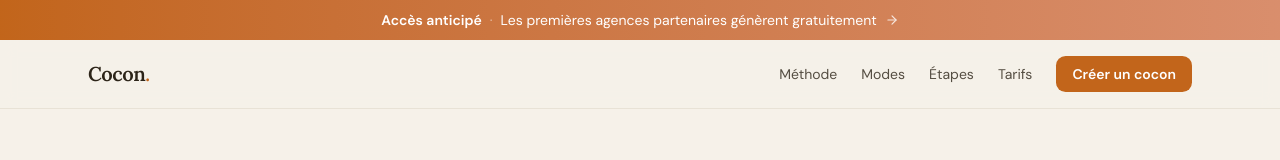
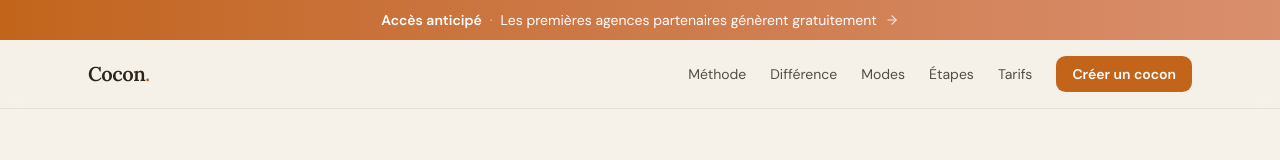
Before and after one commit to MisterZogs/seo-cocon-saas, a Next.js app in the folder frontend/: page / in a window 1280 px wide. Shown: the top 160 px of the page. Built offline with nearby package versions, Linux system fonts and the light colour scheme.

Commit message:
auto: page.tsx"

```diff
--- a/frontend/app/page.tsx
+++ b/frontend/app/page.tsx
@@ -13,6 +13,7 @@ import { cn } from "@/lib/utils";
 
 const NAV = [
   { href: "#methode", label: "Méthode" },
+  { href: "#difference", label: "Différence" },
   { href: "#modes", label: "Modes" },
   { href: "#etapes", label: "Étapes" },
   { href: "#pricing", label: "Tarifs" },
```
